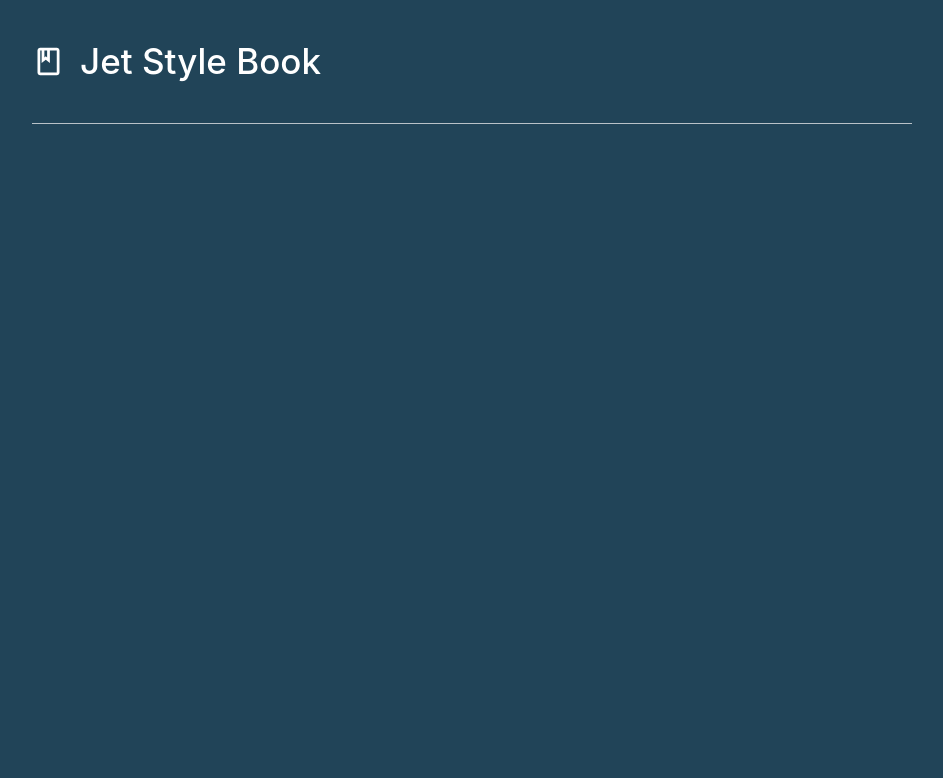
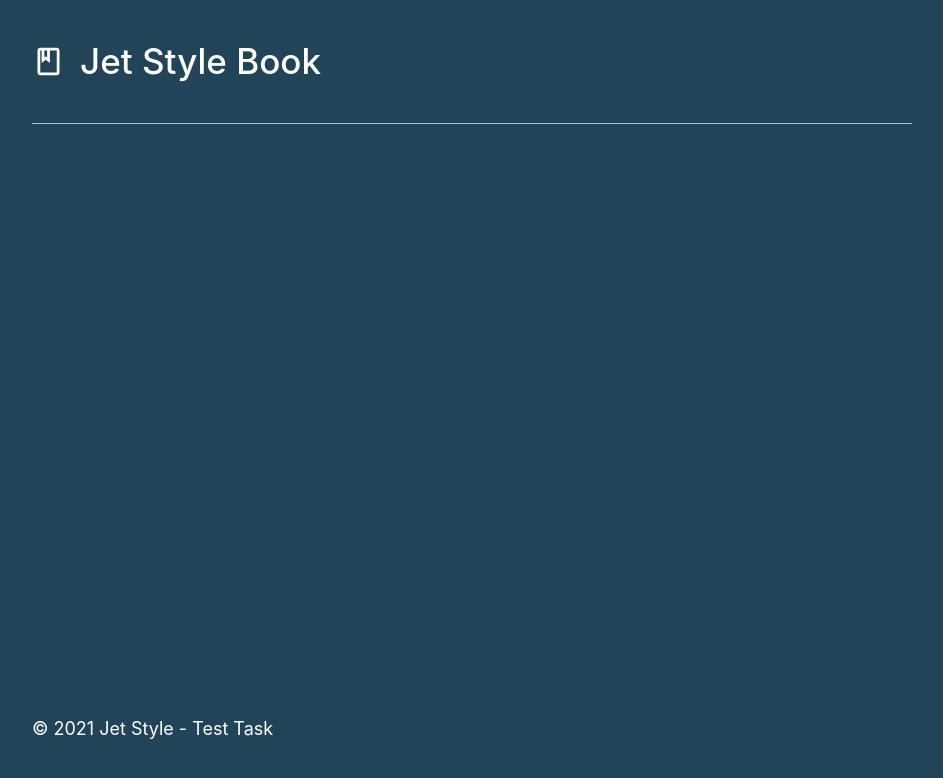
Before and after one commit to vadimshift/jetstyle, a React (Create React App) app: page / in a window 1280 px wide. Shown: the top 778 px of the page, without its empty margins (168-1111 px from the left). Built offline with nearby package versions, Linux system fonts and the light colour scheme.

Commit message:
создал компонент Footer

```diff
--- a/src/components/App/App.css
+++ b/src/components/App/App.css
@@ -1,6 +1,5 @@
 .page {
   background-color: #214458;
-  min-height: 100vh;
 }
 .page__container {
   max-width: 880px;
@@ -8,4 +7,10 @@
   font-family: 'Inter', 'Arial', sans-serif;
   -webkit-font-smoothing: antialiased;
   -moz-osx-font-smoothing: grayscale;
+  display: flex;
+  min-height: 100vh;
+  flex-direction: column;
 }
+.page__content {
+  flex: 1 0 auto;
+}
--- a/src/components/App/App.js
+++ b/src/components/App/App.js
@@ -1,12 +1,18 @@
 import './App.css';
-import Header from "../Header/Header";
+import Header from '../Header/Header';
+import Footer from '../Footer/Footer';
 
 function App() {
   return (
     <div className='page'>
       <div className='page__container'>
         <Header />
+        <div className="page__content">
+
+        </div>
+        <Footer />
       </div>
+
     </div>
   );
 }
--- /dev/null
+++ b/src/components/Footer/Footer.css
@@ -0,0 +1,16 @@
+.footer {
+  max-width: 318px;
+  margin-top: 65px;
+  padding-bottom: 60px;
+  flex: 0 0 auto;
+}
+
+.footer__copyright {
+  font-family: 'Inter', 'Arial', sans-serif;
+  font-style: normal;
+  font-weight: normal;
+  font-size: 18px;
+  line-height: 22px;
+  color: #ffffff;
+  margin: 0;
+}
--- /dev/null
+++ b/src/components/Footer/Footer.js
@@ -0,0 +1,12 @@
+import './Footer.css';
+
+function Footer() {
+  const date = new Date().getFullYear()
+  return (
+    <footer className="footer">
+      <p className="footer__copyright">&copy; {date} Jet Style - Test Task</p>
+    </footer>
+  );
+}
+
+export default Footer;
```
